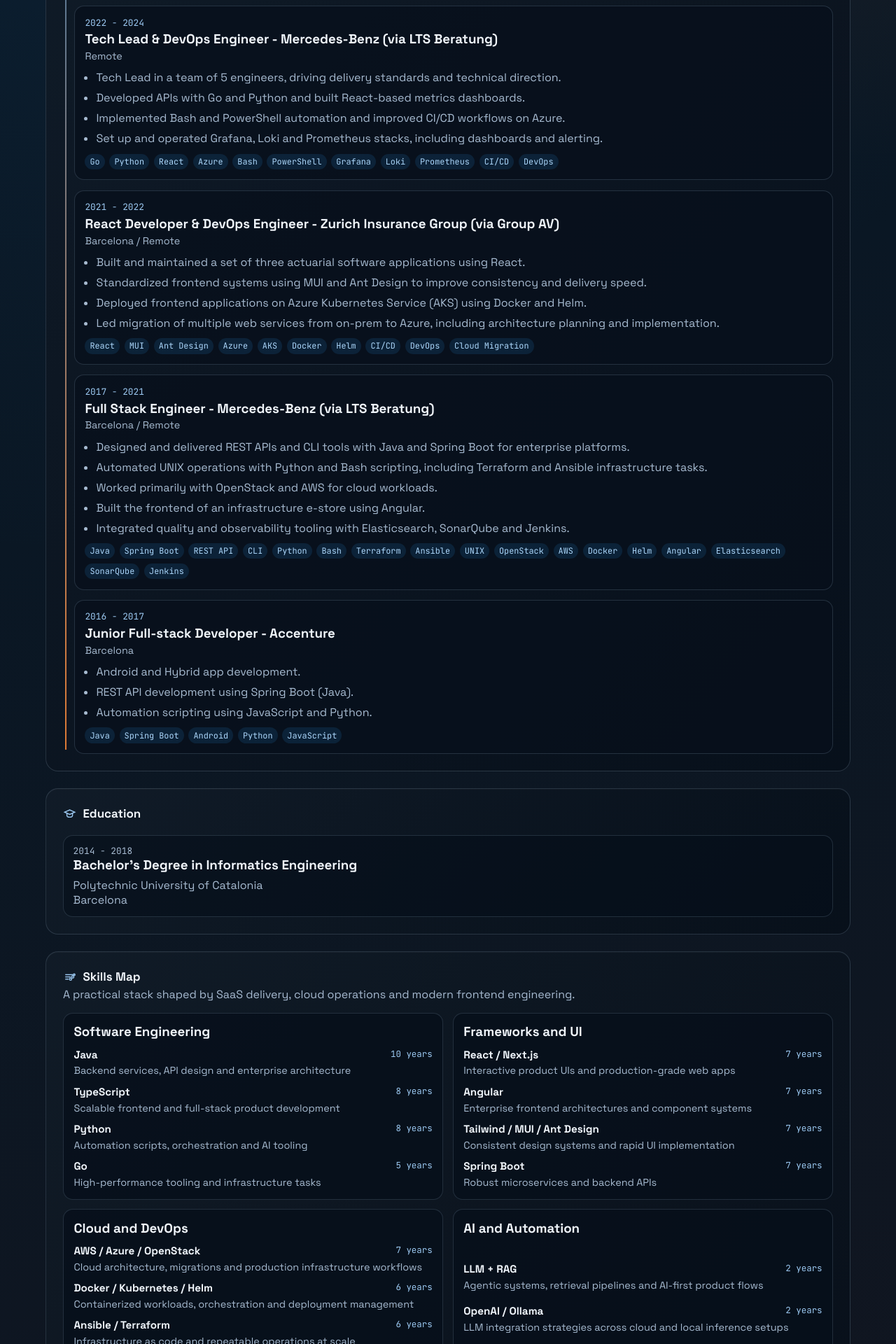
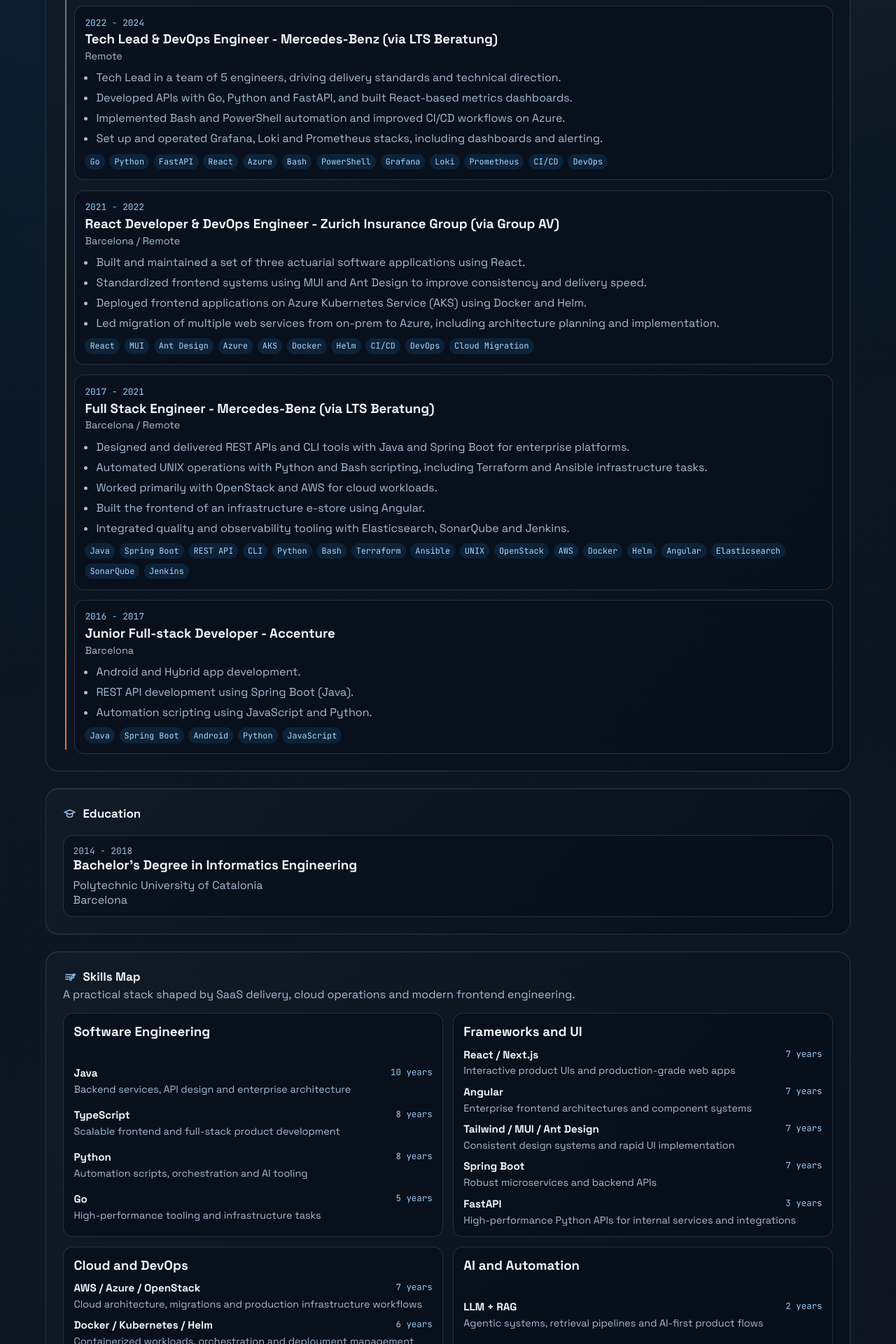
Before and after one commit to dsegoviat/resume, a Next.js app: page / in a window 1280 px wide. Shown: the part 1600-3520 px from the top of the page at 70% size. Built offline with nearby package versions, Linux system fonts and the light colour scheme.

Commit message:
Add FastAPI to tech lead experience and skills sections

```diff
--- a/src/content/experience.ts
+++ b/src/content/experience.ts
@@ -105,8 +105,8 @@
         es: "Tech Lead en un equipo de 5 ingenieros, impulsando estandares de entrega y direccion tecnica.",
       },
       {
-        en: "Developed APIs with Go and Python and built React-based metrics dashboards.",
-        es: "Desarrollo de APIs con Go y Python y construccion de dashboards de metricas con React.",
+        en: "Developed APIs with Go, Python and FastAPI, and built React-based metrics dashboards.",
+        es: "Desarrollo de APIs con Go, Python y FastAPI, y construccion de dashboards de metricas con React.",
       },
       {
         en: "Implemented Bash and PowerShell automation and improved CI/CD workflows on Azure.",
@@ -120,6 +120,7 @@
     techTags: [
       "Go",
       "Python",
+      "FastAPI",
       "React",
       "Azure",
       "Bash",
--- a/src/content/profile.ts
+++ b/src/content/profile.ts
@@ -78,6 +78,7 @@
         { name: "React / Next.js", years: 7 },
         { name: "Angular", years: 7 },
         { name: "Tailwind / MUI / Ant Design", years: 7 },
+        { name: "FastAPI", years: 3 },
       ],
     },
     {
--- a/src/content/skills.ts
+++ b/src/content/skills.ts
@@ -79,6 +79,14 @@
         focus: {
           en: "Robust microservices and backend APIs",
           es: "Microservicios robustos y APIs backend",
+        },
+      },
+      {
+        name: "FastAPI",
+        years: 3,
+        focus: {
+          en: "High-performance Python APIs for internal services and integrations",
+          es: "APIs Python de alto rendimiento para servicios internos e integraciones",
         },
       },
     ],
```
